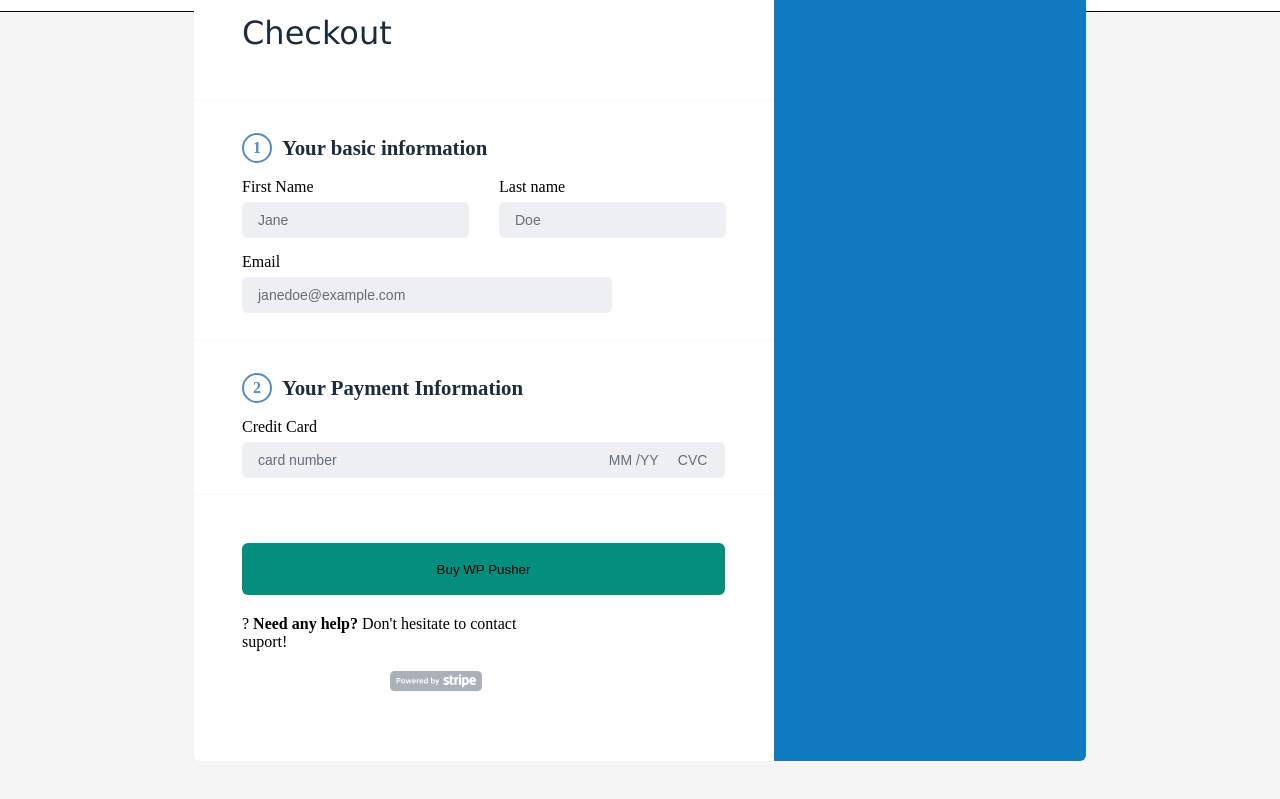
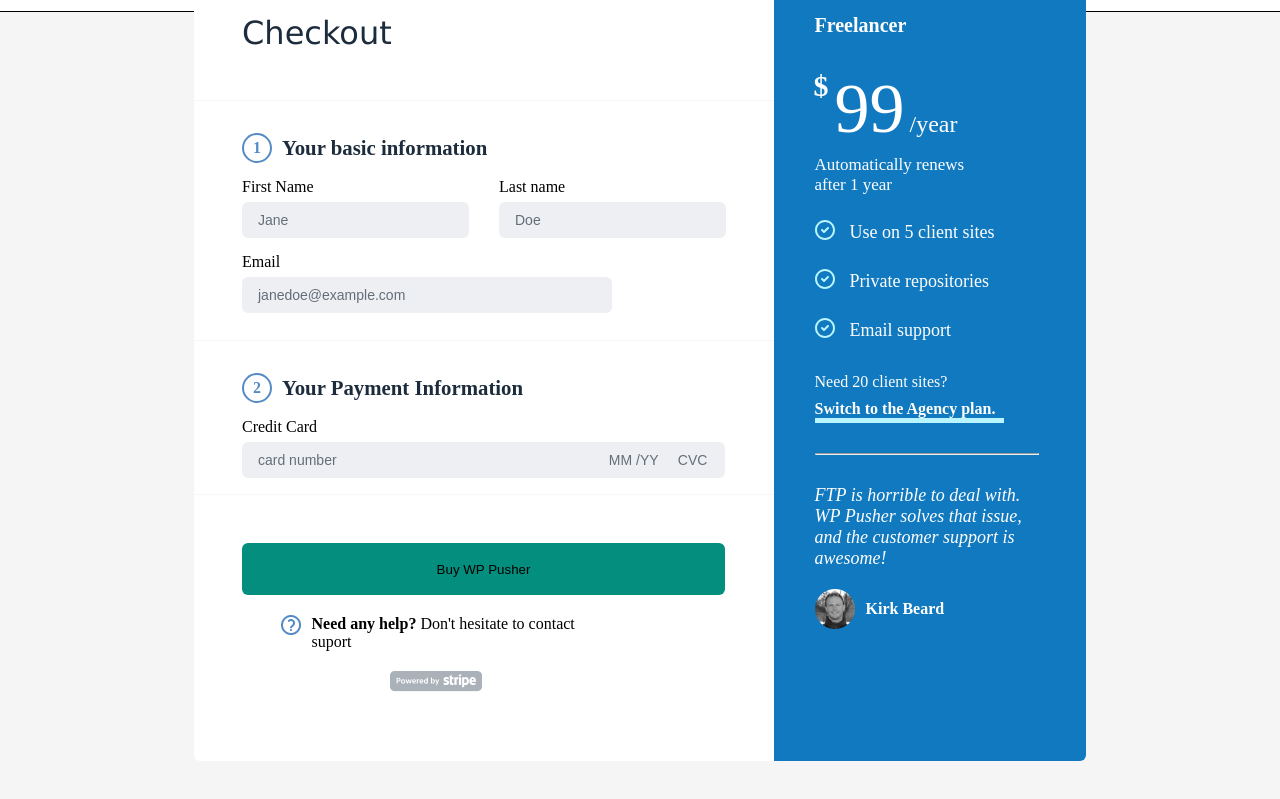
Before and after one commit to Phawaaaz/wp-pusher, a plain HTML site: page index.html in a window 1280 px wide. Shown: the part 61-860 px from the top of the page. Drawn offline with Linux system fonts and the light colour scheme.

Commit message:
incomplete

```diff
--- a/index.html
+++ b/index.html
@@ -67,16 +67,38 @@
           <div class="purchase">
             <button>Buy WP Pusher</button>
             <div class="help">
-              <p>
-                <span class="question">?</span>
-                <b> Need any help? </b> Don't hesitate to contact
-              </p>
-              <p>suport!</p>
+              <p><b> Need any help? </b> Don't hesitate to contact suport</p>
             </div>
             <div class="dis"><img src="./Shape.png" alt="" /></div>
           </div>
         </div>
-        <div class="sidebar"></div>
+        <div class="sidebar">
+          <div class="sidecontent">
+            <div class="plan">
+              <h2>Freelancer</h2>
+              <sup class="sup">$</sup><span class="nine">99</span
+              ><span class="ye">/year</span>
+              <p>Automatically renews after 1 year</p>
+            </div>
+            <div class="dets">
+              <p>Use on 5 client sites</p>
+              <p>Private repositories</p>
+              <p>Email support</p>
+            </div>
+            <div class="switch">
+              <p>Need 20 client sites?</p>
+              <p>Switch to the Agency plan.</p>
+            </div>
+            <div class="qoute">
+              <hr />
+              <p>
+                FTP is horrible to deal with. WP Pusher solves that issue, and
+                the customer support is awesome!
+              </p>
+              <h2>Kirk Beard</h2>
+            </div>
+          </div>
+        </div>
       </div>
     </section>
   </body>
--- a/style.css
+++ b/style.css
@@ -59,6 +59,10 @@
   height: 795px;
   background-color: #1179bf;
   border-radius: 0 6px 6px 0px;
+  display: flex;
+  align-items: center;
+  justify-content: center;
+  color: #ffffff;
 }
 .checkout h2 {
   /* margin: 30px; */
@@ -163,3 +167,115 @@
   display: flex;
   justify-content: center;
 }
+
+/* sidebar */
+.sidecontent {
+  width: 231px;
+  height: 700px;
+  position: relative;
+}
+.plan {
+}
+.plan h2 {
+  font-weight: 700;
+  font-size: 20px;
+  margin-bottom: 2rem;
+}
+.plan .sup {
+  font-size: 30px;
+  position: absolute;
+  left: -1px;
+  font-weight: 700;
+}
+.plan .nine {
+  font-weight: 500;
+  font-size: 70px;
+  margin-left: 20px;
+}
+.ye {
+  font-size: 24px;
+  margin-left: 5px;
+  /* margin-bottom: 5px; */
+}
+.plan p {
+  width: 180px;
+  font-size: 17px;
+  font-weight: 400;
+  margin-top: 6px;
+}
+.dets p {
+  font-size: 18px;
+  line-height: 24px;
+  margin: 10px 0;
+  margin-top: 25px;
+}
+.dets p::before {
+  content: "";
+  display: inlines;
+  background-image: url(./Combined\ Shape\ Copy\ 2.svg);
+  /* background-size: contain; */
+  width: 20px;
+  height: 20px;
+  margin-right: 15px;
+  float: left;
+}
+.help {
+  display: flex;
+  align-items: center;
+  justify-content: center;
+}
+.help p {
+  width: 310px;
+}
+.help p::before {
+  content: "";
+  display: inlines;
+  background-image: url(./Mask.png);
+  /* background-size: contain; */
+  width: 20px;
+  height: 20px;
+  margin-right: 11px;
+  float: left;
+}
+.switch {
+  width: 189px;
+  margin-top: 30px;
+  line-height: 19.2px;
+}
+.switch p ~ p {
+  margin: 8px 0;
+  font-weight: 700;
+  width: 189px;
+  border-bottom: 5px solid #b9f5ff;
+}
+hr {
+  height: 2px;
+  opacity: 0.6px;
+  background-color: #ffffff;
+  margin: 30px 0;
+}
+.qoute {
+  width: 224px;
+}
+.qoute p {
+  width: 227px;
+  font-style: italic;
+  font-size: 18px;
+}
+.qoute h2 {
+  font-size: 16px;
+  font-weight: 700;
+  margin-top: 20px;
+  display: flex;
+  align-items: center;
+}
+.qoute h2::before {
+  content: "";
+  display: inlines;
+  background-image: url(./Bitmap.png);
+  background-size: contain;
+  width: 40px;
+  height: 40px;
+  margin-right: 11px;
+  float: left;
+}
```
Also changed, not shown: Bitmap.png (added), Combined Shape Copy 2.svg (added).
